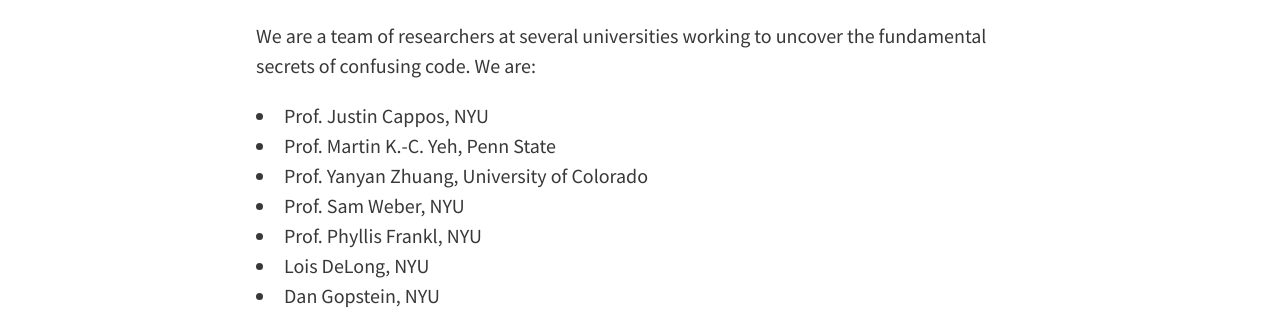
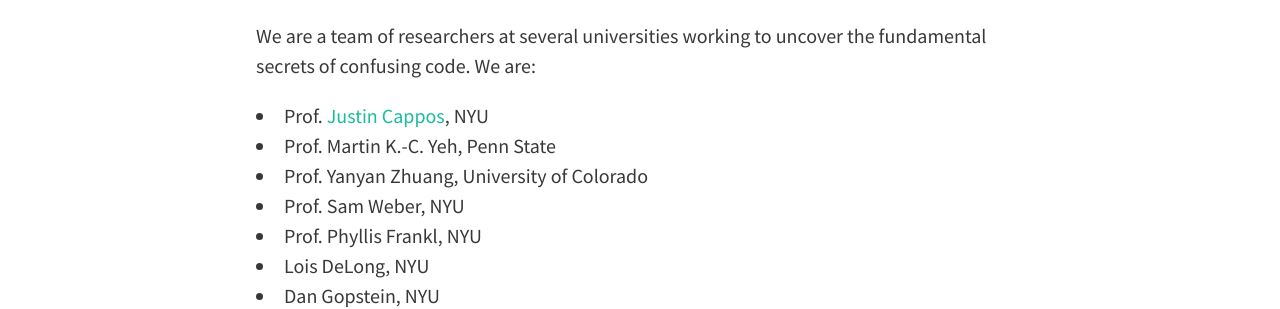
Before and after one commit to AtomsofConfusion/AtomsofConfusion.github.io, a Jekyll site: the page built from about.md, in a window 1280 px wide. Shown: the part 328-637 px from the top of the page. Built offline with Jekyll 4.4.1, drawn with Linux system fonts in a browser that asks for light colours; nearby versions of some CDN libraries; part of the change alters nothing that is shown.

```diff
--- a/about.md
+++ b/about.md
@@ -7,7 +7,7 @@ title: About
 
 We are a team of researchers at several universities working to uncover the fundamental secrets of confusing code. We are:
 
- * Prof. Justin Cappos, NYU
+ * Prof. [Justin Cappos](https://ssl.engineering.nyu.edu/personalpages/jcappos), NYU
  * Prof. Martin K.-C. Yeh, Penn State
  * Prof. Yanyan Zhuang, University of Colorado
  * Prof. Sam Weber, NYU
```
